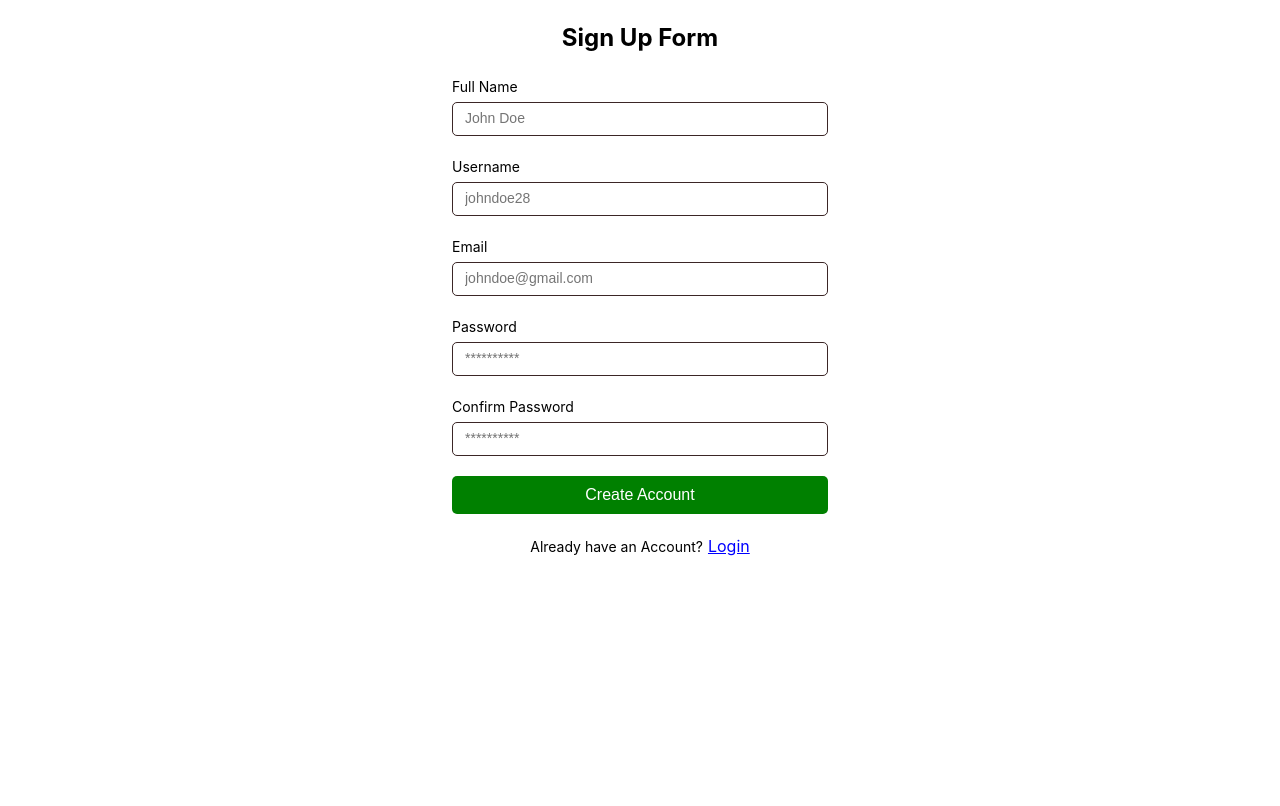
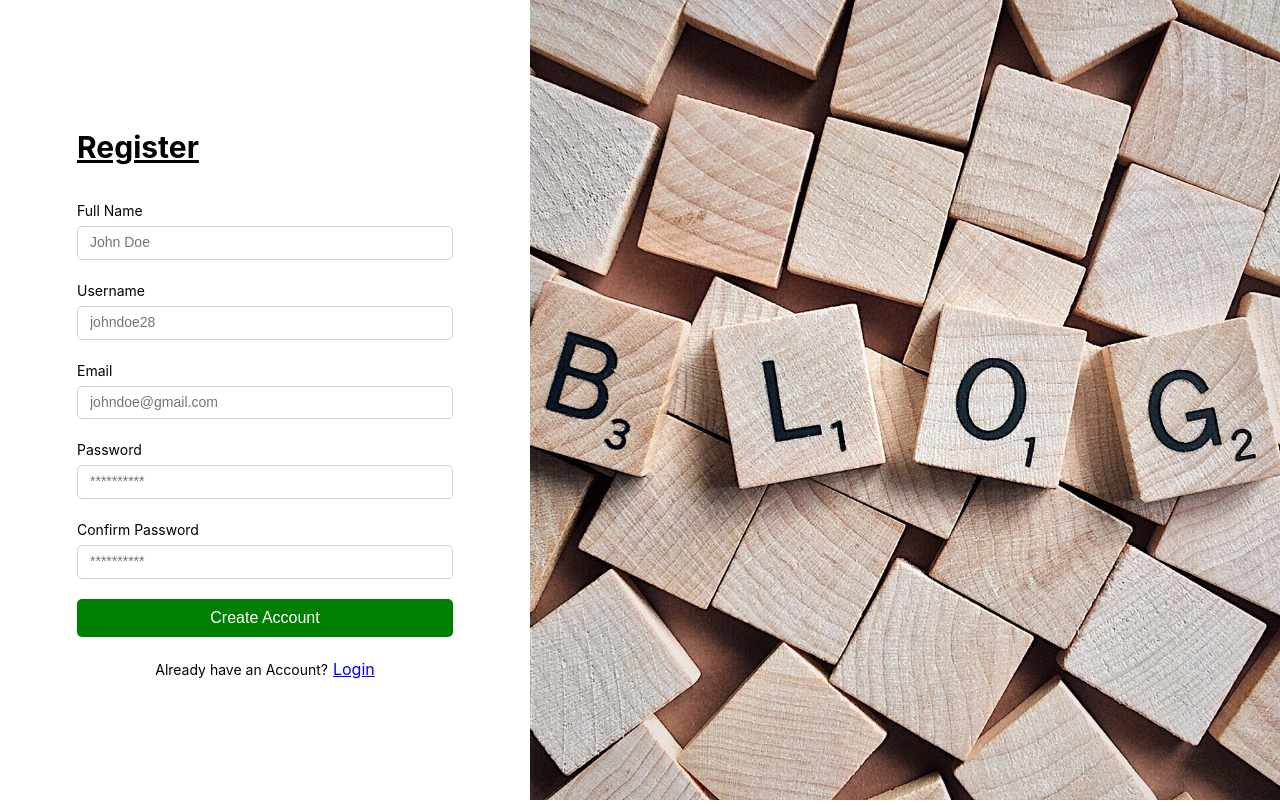
Before and after one commit to samuelkaranja/penned, a React (Vite) app: page /sign-up in a window 1280 px wide. Built offline with nearby package versions, Linux system fonts and the light colour scheme; no server answers.

Commit message:
Redesigned the Sign Up Page

```diff
--- a/src/components/Layout/Layout.jsx
+++ /dev/null
@@ -1,22 +0,0 @@
-import { BrowserRouter as Router, Routes, Route } from "react-router-dom";
-import Footer from "../Footer/Footer";
-import Nav from "../Nav/Nav";
-import { CreatePost, Home, PostDetails } from "../../pages";
-
-const Layout = () => {
-  return (
-    <div>
-      <Router>
-        <Nav />
-        <Routes>
-          <Route path="/" element={<Home />} />
-          <Route path="/details/:title" element={<PostDetails />} />
-          <Route path="/create-post" element={<CreatePost />} />
-        </Routes>
-        <Footer />
-      </Router>
-    </div>
-  );
-};
-
-export default Layout;
--- a/src/components/SignUpForm/SignUpForm.jsx
+++ b/src/components/SignUpForm/SignUpForm.jsx
@@ -1,4 +1,3 @@
-import React from "react";
 import "./signupform.css";
 import { useForm } from "react-hook-form";
 import { Link } from "react-router-dom";
--- a/src/components/SignUpForm/signupform.css
+++ b/src/components/SignUpForm/signupform.css
@@ -1,7 +1,6 @@
 .signupform {
   display: grid;
   place-items: center;
-  height: 60vh;
 }
 
 .frm {
@@ -10,8 +9,8 @@
 
 label {
   display: block;
-  padding-bottom: 5px;
-  font-size: 14px;
+  padding-bottom: 15px;
+  font-size: 15px;
   color: #000;
 }
 
@@ -24,8 +23,9 @@ label {
   font-size: 14px;
   line-height: 1.428;
   color: #000;
-  border: 1px solid #3b2626;
+  border: 1px solid lightgrey;
   border-radius: 5px;
+  margin-bottom: 20px;
 }
 
 input:focus {
--- a/src/components/index.js
+++ b/src/components/index.js
@@ -1,4 +1,3 @@
-export { default as Layout } from "./Layout/Layout";
 export { default as MainLayout } from "./MainLayout/MainLayout";
 export { default as Nav } from "./Nav/Nav";
 export { default as Sidebar } from "./Dashboard/Sidebar/Sidebar";
--- a/src/pages/SignUp/SignUp.jsx
+++ b/src/pages/SignUp/SignUp.jsx
@@ -5,6 +5,7 @@ import { GlobalContext } from "../../context/context";
 import axios from "axios";
 import { useNavigate } from "react-router-dom";
 import { toast } from "react-toastify";
+import Image from "../../assets/blog1.jpg";
 
 const SignUp = () => {
   const { handleLogin } = useContext(GlobalContext);
@@ -34,25 +35,13 @@ const SignUp = () => {
   return (
     <div className="signUp">
       <div className="user">
-        <h2>Sign Up Form</h2>
-        {/* Display Success or Error Messages */}
-        {/* {successMessage && (
-          <p
-            style={{
-              color: "green",
-              fontWeight: "bold",
-              textAlign: "center",
-            }}
-          >
-            {successMessage}
-          </p>
-        )}
-        {errorMessage && (
-          <p style={{ color: "red", fontWeight: "bold", textAlign: "center" }}>
-            {errorMessage}
-          </p>
-        )} */}
-        <SignUpForm onSubmit={handleSignUpSubmit} />
+        <div className="frm">
+          <h2>Register</h2>
+          <SignUpForm onSubmit={handleSignUpSubmit} />
+        </div>
+        <div className="image">
+          <img src={Image} alt="" />
+        </div>
       </div>
     </div>
   );
--- a/src/pages/SignUp/signup.css
+++ b/src/pages/SignUp/signup.css
@@ -1,23 +1,22 @@
-.signUp {
-  max-width: 1170px;
-  margin: 20px auto 120px auto;
-  /* display: flex;
-  height: 90vh; */
+.signUp .user {
+  display: flex;
+  justify-content: space-between;
+  align-items: center;
 }
 
-/* .signUp .image {
-  width: 50%;
-  background: url("../../assets/blog.jpg");
-  background-size: cover;
-  background-position: center center;
-} */
+.signUp .user .frm {
+  margin: 0 auto;
+}
 
-/* .signUp .user {
-  width: 50%;
-} */
+.signUp .user .frm h2 {
+  margin: 0 0 30px 0;
+  color: #000;
+  font-size: 30px;
+  text-decoration: underline;
+}
 
-.signUp h2 {
-  text-align: center;
-  margin-bottom: 20px;
-  color: #000;
+.signUp .user .image img {
+  width: 750px;
+  height: 100vh;
+  object-fit: cover;
 }
```
Also changed, not shown: src/assets/blog1.jpg (added), src/assets/startablog.jpg (added).
